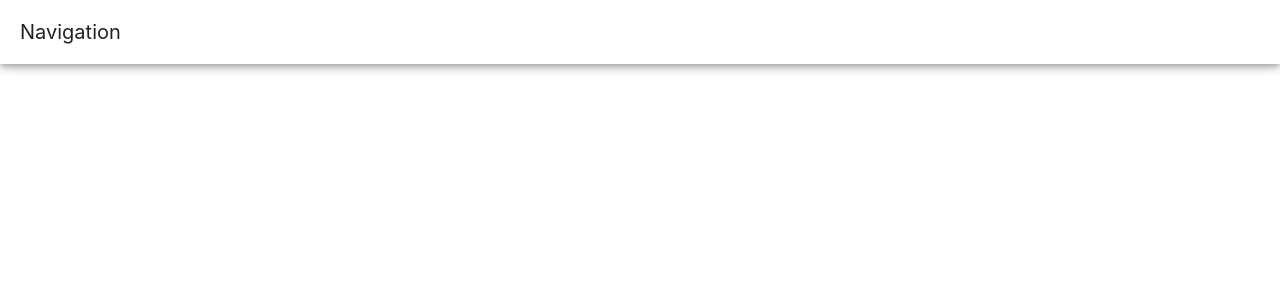
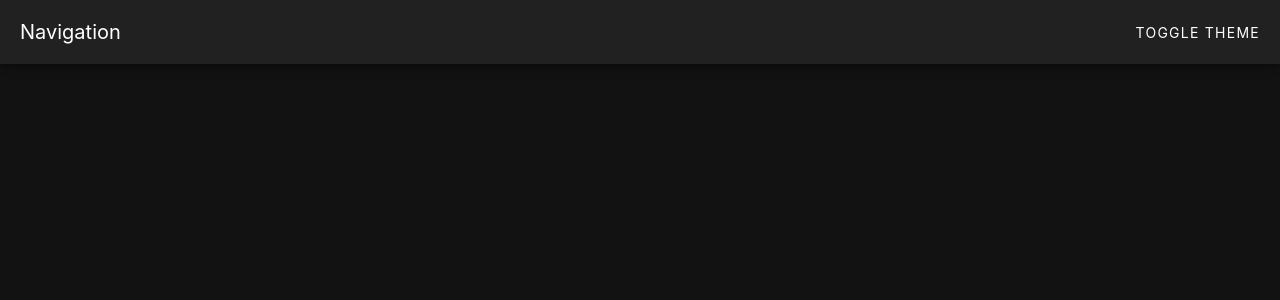
Before and after one commit to riquiofficial/portfolio-v2, a Vue app: page / in a window 1280 px wide. Shown: the top 300 px of the page. Built offline with nearby package versions, Linux system fonts and the light colour scheme.

Commit message:
[ADD] dark/light theme button

```diff
--- a/src/App.vue
+++ b/src/App.vue
@@ -2,6 +2,8 @@
 import { ref } from 'vue'
 
 const elevation = ref(2)
+const theme = ref('dark')
+
 
 const raiseElevation = () => {
   elevation.value = 5
@@ -13,10 +15,22 @@ const reduceElevation = () => {
   console.log(elevation)
 }
 
+const changeTheme = () => {
+  theme.value = theme.value === 'light' ? 'dark' : 'light'
+}
+
 </script>
 
 <template>
-  <v-app>
-    <v-app-bar @mouseleave="reduceElevation" @mouseenter="raiseElevation" :elevation="elevation" title="Navigation" />
+  <v-app :theme=theme>
+    <v-app-bar @mouseleave="reduceElevation" @mouseenter="raiseElevation" :elevation="elevation" title="Navigation" >
+    <v-navigation-drawer>Menu stuff</v-navigation-drawer>
+
+    <v-btn
+        @click="changeTheme"
+      >Toggle Theme</v-btn>
+
+    </v-app-bar>
+
   </v-app>
 </template>
```
